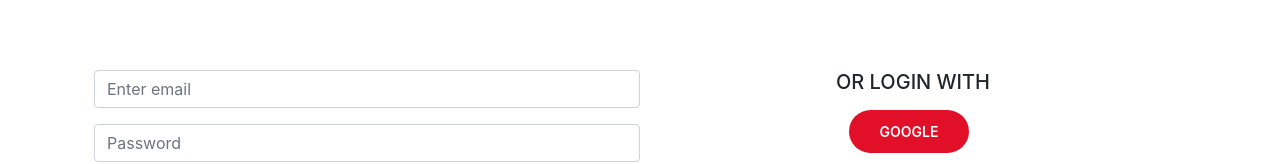
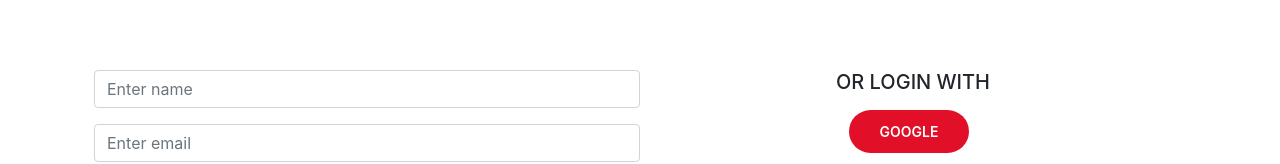
Before and after one commit to shawon111/heart-care, a React (Create React App) app: page /login in a window 1280 px wide. Both pictures are taken after a click on the checkbox "Create new acccount?". Shown: the part 272-436 px from the top of the page. Built offline with nearby package versions, Linux system fonts and the light colour scheme; no server answers.

Commit message:
registration form updated

```diff
--- a/src/Components/Login/Login.js
+++ b/src/Components/Login/Login.js
@@ -5,7 +5,7 @@ import useAuth from '../../hooks/useAuth';
 import './Login.css';
 
 const Login = () => {
-    const {handleGoogleSignIn, setEmail, setPassword, handlePasswordSignUp, handlePasswordSignIn, error} = useAuth();
+    const { handleGoogleSignIn, setEmail, setName, setPassword, handlePasswordSignUp, handlePasswordSignIn, error} = useAuth();
     const [createAccount, setCreateAccount] = useState(true);
     const handleCreateAccount = () => {
         setCreateAccount(!createAccount);
@@ -14,6 +14,10 @@ const Login = () => {
     const handleEmailInput = (e) => {
         const userEmail = (e.target.value);
         setEmail(userEmail);
+    }
+    const handleNameInput = (e) => {
+        const userName = (e.target.value);
+        setName(userName);
     }
     const handlePasswordInput = (e) => {
         const userPassword = (e.target.value);
@@ -39,6 +43,11 @@ const Login = () => {
                 <div className="container login-methods d-flex align-items-top">
                 <div className="login-form w-50">
                 <Form onSubmit={handleOnSubmit}>
+                    {
+                        !createAccount && <Form.Group className="mb-3" controlId="formBasicEmail">
+                        <Form.Control onBlur={handleNameInput} type="text" placeholder="Enter name" />
+                    </Form.Group>
+                    }
                     <Form.Group className="mb-3" controlId="formBasicEmail">
                         <Form.Control onBlur={handleEmailInput} type="email" placeholder="Enter email" />
                     </Form.Group>
--- a/src/hooks/useFirebase.js
+++ b/src/hooks/useFirebase.js
@@ -1,5 +1,5 @@
 import initializeFirebase from "../firebase/firebase.initialize";
-import { GoogleAuthProvider, getAuth, signInWithPopup,onAuthStateChanged, createUserWithEmailAndPassword, signInWithEmailAndPassword, GithubAuthProvider, signOut } from "firebase/auth";
+import { GoogleAuthProvider, getAuth, signInWithPopup,onAuthStateChanged, createUserWithEmailAndPassword, signInWithEmailAndPassword, signOut, updateProfile } from "firebase/auth";
 import { useEffect, useState } from "react";
 
 initializeFirebase();
@@ -9,9 +9,15 @@ const useFirebase = () => {
     const [isLoading, setIsloading] = useState(true)
     const [email, setEmail] = useState('');
     const [password, setPassword] = useState('');
+    const [name, setName] = useState('');
     const [error, setError] = useState('');
     const googleProvider = new GoogleAuthProvider();
     const auth = getAuth();
+    const setUserName = () => {
+        updateProfile(auth.currentUser,{
+            displayName: name
+          }).then(result => {})
+    }
     const handleGoogleSignIn = () => {
         setIsloading(true);
         signInWithPopup(auth, googleProvider)
@@ -26,6 +32,7 @@ const useFirebase = () => {
         createUserWithEmailAndPassword(auth, email, password)
         .then(result => {
             // setUser(result.user);
+            setUserName();
         })
     };
     const handlePasswordSignIn = () => {
@@ -64,6 +71,7 @@ const useFirebase = () => {
         handleGoogleSignIn,
         setEmail,
         setPassword,
+        setName,
         handlePasswordSignUp,
         handlePasswordSignIn,
         handleSignOut
```
